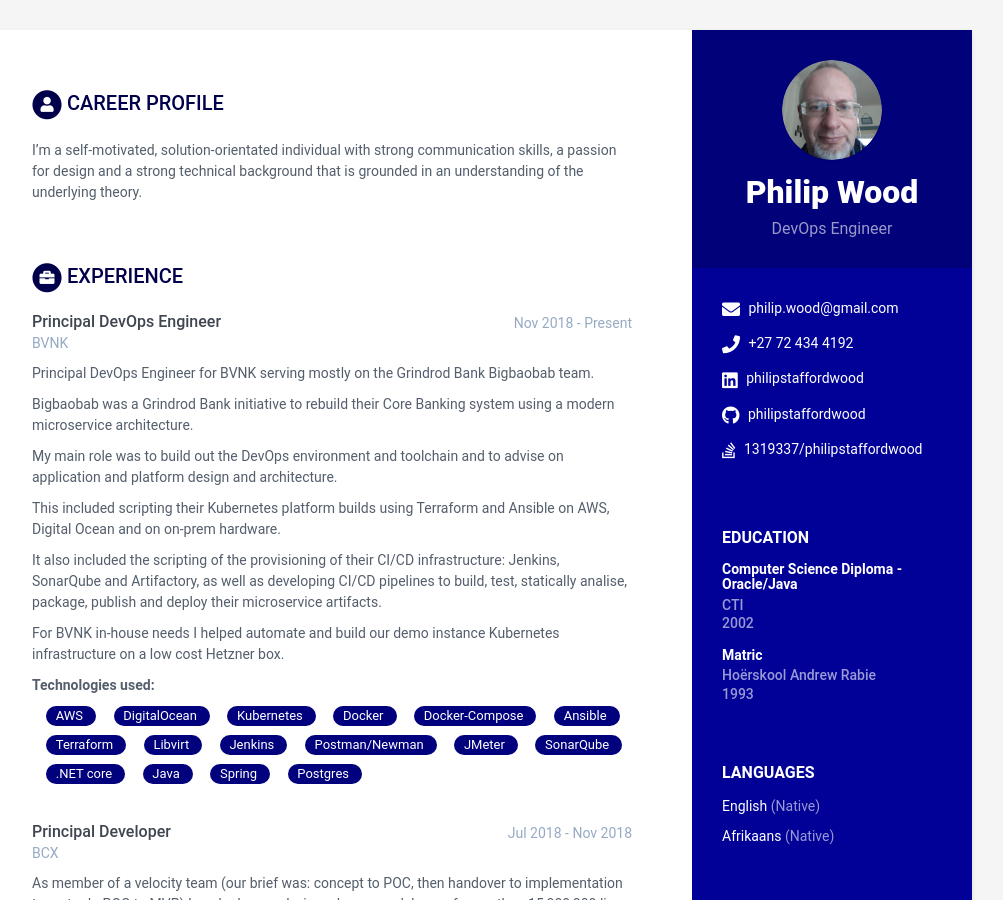
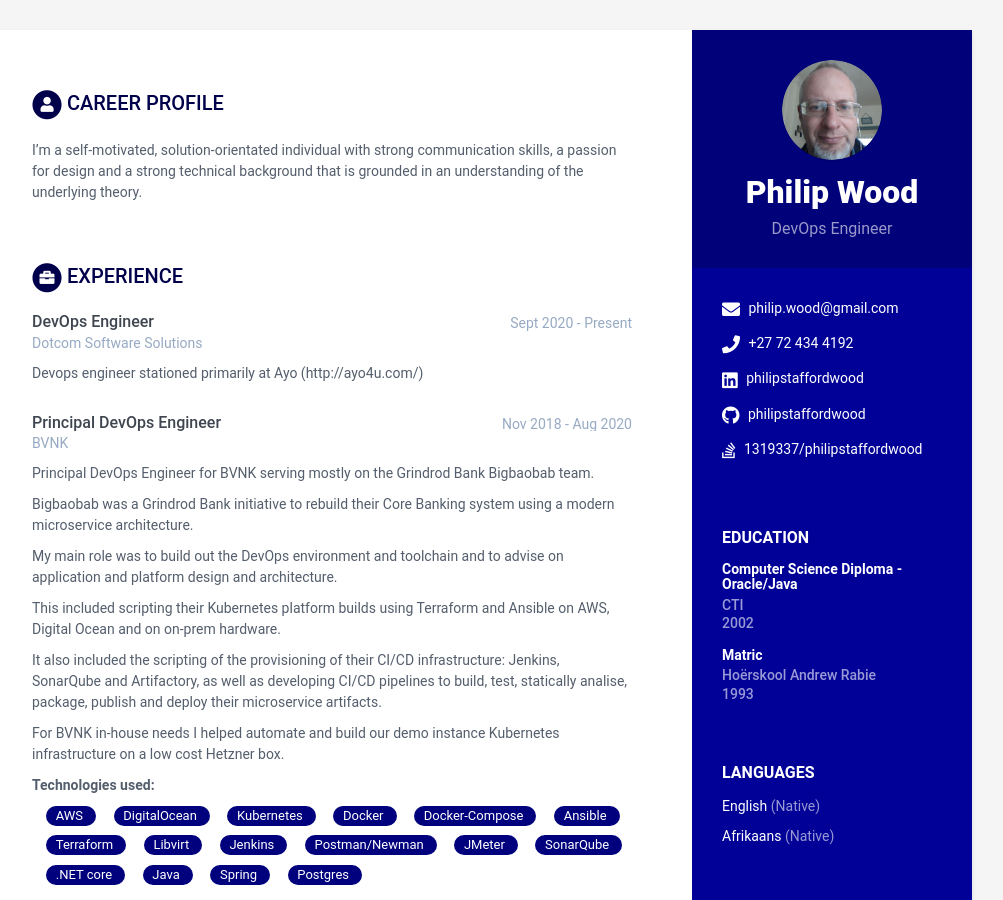
Before and after one commit to philipstaffordwood/philipstaffordwood-cv, a Jekyll site: the page built from index.html, in a window 1280 px wide and 900 px high. Shown: the whole window, without its empty margins (168-1171 px from the left). Built offline with Jekyll 4.4.1, drawn with Linux system fonts in a browser that asks for light colours.

Commit message:
Update data.yml

```diff
--- a/_data/data.yml
+++ b/_data/data.yml
@@ -52,8 +52,13 @@ education:
       time: 1993
       details:
 experiences:
+    - role: DevOps Engineer
+      time: Sept 2020 - Present
+      company: Dotcom Software Solutions
+      details: |
+        Devops engineer stationed primarily at Ayo (http://ayo4u.com/)
     - role: Principal DevOps Engineer
-      time: Nov 2018 - Present
+      time: Nov 2018 - Aug 2020
       company: BVNK
       details: |
         Principal DevOps Engineer for BVNK serving mostly on the Grindrod Bank Bigbaobab team.
```
